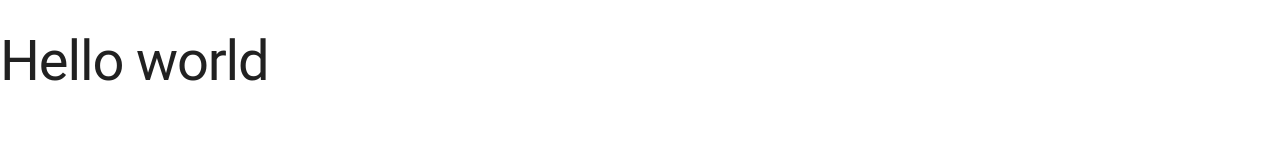
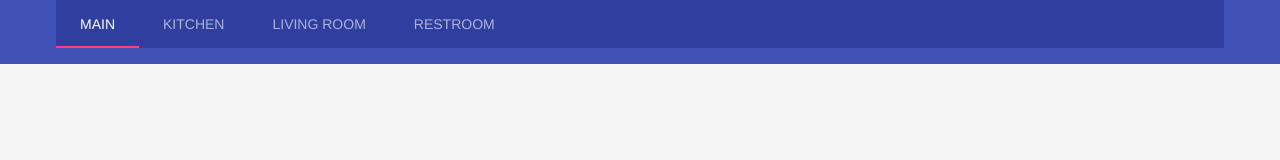
Before and after one commit to melonmanchan/smart-home-web-mockup, a website: page app/index.html in a window 1280 px wide. Drawn offline with nearby package versions, Linux system fonts and the light colour scheme; files that its build step writes are made by us from their sources.

Commit message:
Add material design placeholder site

```diff
--- a/app/index.html
+++ b/app/index.html
@@ -2,13 +2,29 @@
 <html lang="en">
     <head>
         <title>Smart Home Mockup</title>
+        <meta name="viewport" content="width=device-width, initial-scale=1.0">
         <link type="text/css" href="./css/app.css" rel="stylesheet">
         <link type="text/css" href="https://fonts.googleapis.com/css?family=Poppins" rel="stylesheet">
         <link type="text/css" rel="stylesheet" href="https://fonts.googleapis.com/icon?family=Material+Icons">
         <script type="text/javascript" defer src="https://code.getmdl.io/1.2.1/material.min.js"></script>
         <script type="text/javascript" src="./js/dist.js"></script>
     </head>
-<body>
-    <h1>Hello world</h1>
+    <body class="mdl-demo mdl-color--grey-100 mdl-color-text--grey-700 mdl-base">
+        <div class="mdl-layout mdl-js-layout mdl-layout--fixed-header">
+            <header class="mdl-layout__header mdl-layout__header--scroll mdl-color--primary">
+                <div class="mdl-layout__tab-bar mdl-js-ripple-effect mdl-color--primary-dark">
+                    <a href="#main" class="mdl-layout__tab is-active">Main</a>
+                    <a href="#kitchen" class="mdl-layout__tab">Kitchen</a>
+                    <a href="#livingroom" class="mdl-layout__tab">Living ROom</a>
+                    <a href="#restroom" class="mdl-layout__tab">Restroom</a>
+                </div>
+            </header>
+            <main class="mdl-layout__content">
+                <div class="mdl-layout__tab-panel is-active" id="main"></div>
+                <div class="mdl-layout__tab-panel" id="kitchen">kit</div>
+                <div class="mdl-layout__tab-panel" id="livingroom">Living</div>
+                <div class="mdl-layout__tab-panel" id="restroom">Rest</div>
+            </main>
+        </div>
     </body>
 </html>
--- /dev/null
+++ b/app/scss/styles.scss
@@ -0,0 +1,60 @@
+/**
+ * Copyright 2015 Google Inc. All Rights Reserved.
+ *
+ * Licensed under the Apache License, Version 2.0 (the "License");
+ * you may not use this file except in compliance with the License.
+ * You may obtain a copy of the License at
+ *
+ *      http://www.apache.org/licenses/LICENSE-2.0
+ *
+ * Unless required by applicable law or agreed to in writing, software
+ * distributed under the License is distributed on an "AS IS" BASIS,
+ * WITHOUT WARRANTIES OR CONDITIONS OF ANY KIND, either express or implied.
+ * See the License for the specific language governing permissions and
+ * limitations under the License.
+ */
+
+html, body {
+  font-family: 'Roboto', 'Helvetica', sans-serif;
+  margin: 0;
+  padding: 0;
+}
+.mdl-demo .mdl-layout__header-row {
+  padding-left: 40px;
+}
+.mdl-demo .mdl-layout.is-small-screen .mdl-layout__header-row h3 {
+  font-size: inherit;
+}
+
+.mdl-demo .mdl-layout__tab-bar-button {
+  display: none;
+}
+.mdl-demo .mdl-layout.is-small-screen .mdl-layout__tab-bar .mdl-button {
+  display: none;
+}
+.mdl-demo .mdl-layout:not(.is-small-screen) .mdl-layout__tab-bar,
+.mdl-demo .mdl-layout:not(.is-small-screen) .mdl-layout__tab-bar-container {
+  overflow: visible;
+}
+.mdl-demo .mdl-layout__tab-bar-container {
+  height: 64px;
+}
+.mdl-demo .mdl-layout__tab-bar {
+  padding: 0;
+  padding-left: 16px;
+  box-sizing: border-box;
+  height: 100%;
+  width: 100%;
+}
+.mdl-demo .mdl-layout__tab-bar .mdl-layout__tab {
+  height: 64px;
+  line-height: 64px;
+}
+.mdl-demo .mdl-layout__tab-bar .mdl-layout__tab.is-active::after {
+  background-color: white;
+  height: 4px;
+}
+.mdl-demo main > .mdl-layout__tab-panel {
+  padding: 8px;
+  padding-top: 48px;
+}
--- a/gulpfile.js
+++ b/gulpfile.js
@@ -45,10 +45,11 @@ gulp.task('js', function () {
  });
 
 gulp.task('scss', function () {
-    return gulp.src(['./app/scss/*',
+    return gulp.src([
+        './app/scss/*',
         './bower_components/html5-boilerplate/dist/css/*.css',
         './bower_components/material-design-lite/material.css'
-    ])
+        ])
         .pipe(sass())
        .pipe(gulpif(options.env !== 'development', minifyCSS()))
        .pipe(concat('app.css'))
```
Lines whose indentation alone changed are shown as unchanged.
